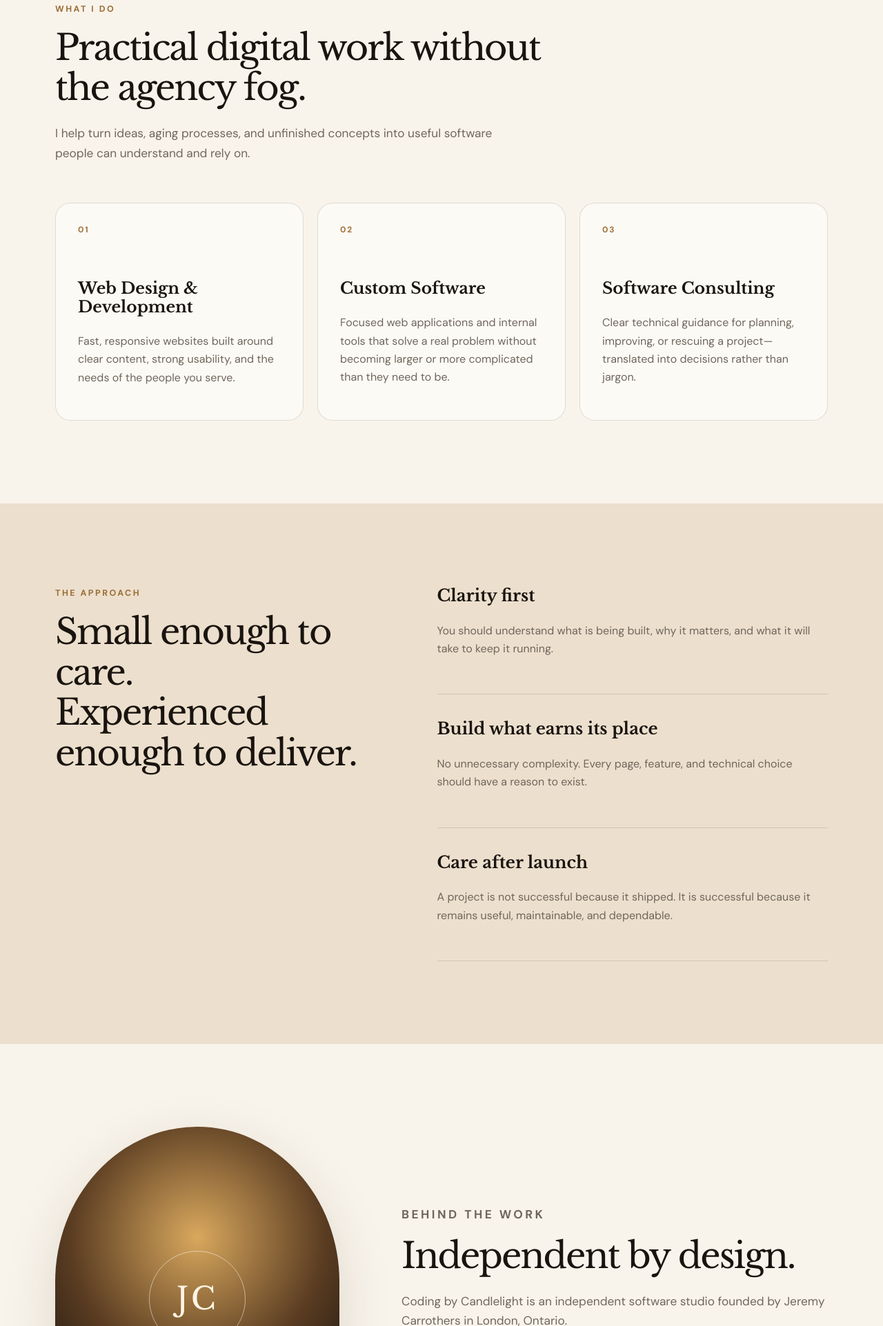
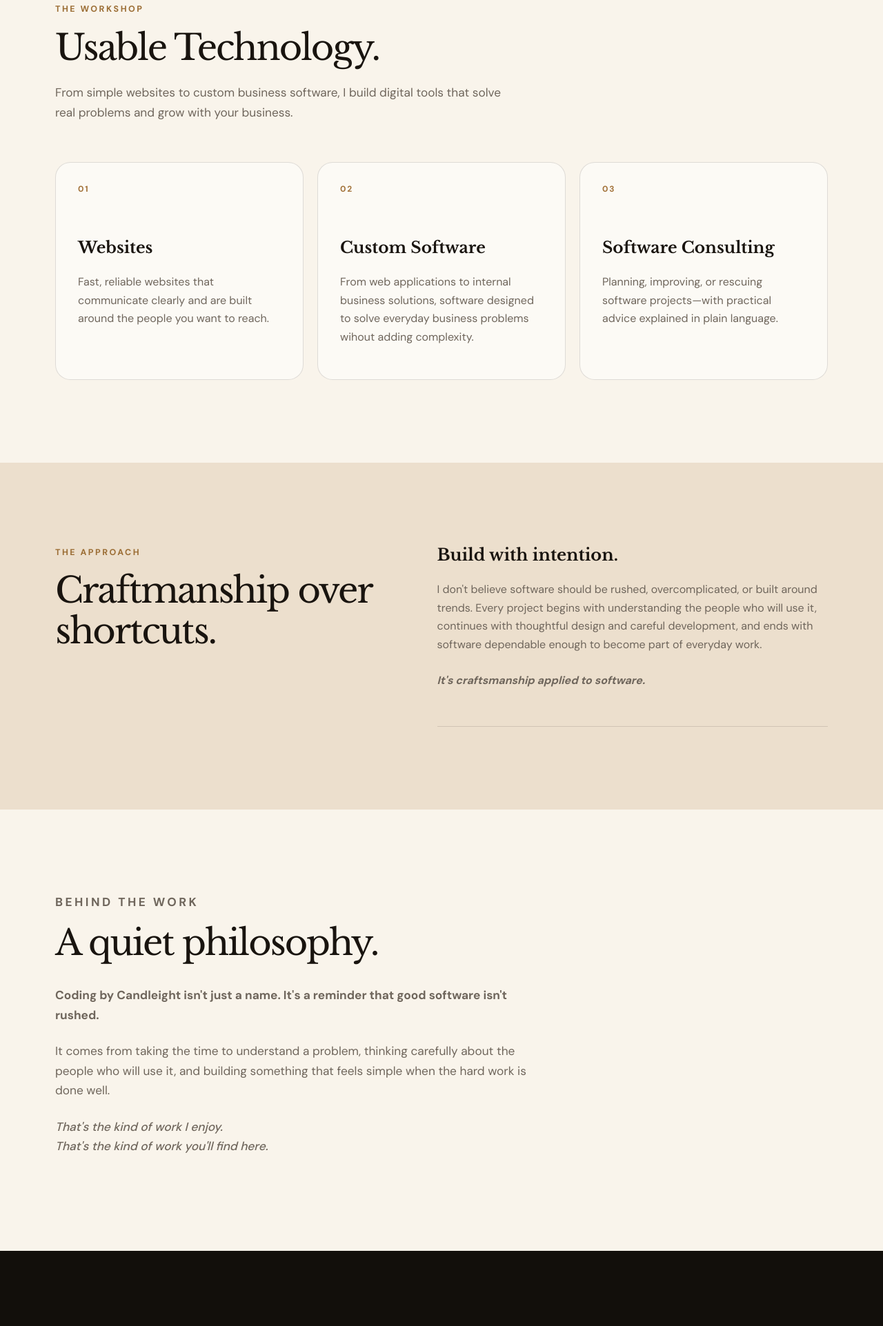
Before and after one commit to JerCar/coding-by-candlelight, a plain HTML site: page index.html in a window 1280 px wide. Shown: the part 877-2800 px from the top of the page at 69% size. Drawn offline with nearby package versions, Linux system fonts and the light colour scheme.

Commit message:
Updated copy

```diff
--- a/index.html
+++ b/index.html
@@ -5,7 +5,7 @@
   <meta name="viewport" content="width=device-width, initial-scale=1">
   <meta name="description" content="Coding by Candlelight builds thoughtful websites, software, and digital tools for small organizations and independent businesses.">
   <meta name="theme-color" content="#120f0b">
-  <title>Coding by Candlelight | Thoughtful software, carefully made</title>
+  <title>Coding by Candlelight</title>
   <link rel="icon" href="favicon.svg" type="image/svg+xml">
   <link rel="preconnect" href="https://fonts.googleapis.com">
   <link rel="preconnect" href="https://fonts.gstatic.com" crossorigin>
@@ -36,7 +36,7 @@
         <a href="#services">Services</a>
         <a href="#approach">Approach</a>
         <a href="#about">About</a>
-        <a class="button button-small" href="#contact">Start a conversation</a>
+        <a class="button button-small" href="#contact">Tell me your idea</a>
       </nav>
     </div>
   </header>
@@ -46,9 +46,9 @@
       <div class="hero-glow" aria-hidden="true"></div>
       <div class="container hero-grid">
         <div class="hero-copy reveal">
-          <p class="eyebrow">Websites · Software · Consulting</p>
-          <h1>Thoughtful software,<br><em>carefully made.</em></h1>
-          <p class="hero-intro">Coding by Candlelight creates clear, dependable digital tools for small organizations, independent businesses, and people with good ideas worth building.</p>
+          <p class="eyebrow">Websites · Apps · Consulting</p>
+          <h1>Software deserves,<br><em>craftmanship.</em></h1>
+          <p class="hero-intro">Software isn't just code—it's something people rely on every day. It should feel intuitive, be dependable, and respect the people who use it.</p>
           <div class="hero-actions">
             <a class="button" href="#contact">Tell me about your project</a>
             <a class="text-link" href="#services">See what I build <span aria-hidden="true">↓</span></a>
@@ -81,26 +81,26 @@
     <section class="section services" id="services">
       <div class="container">
         <div class="section-heading reveal">
-          <p class="eyebrow">What I do</p>
-          <h2>Practical digital work without the agency fog.</h2>
-          <p>I help turn ideas, aging processes, and unfinished concepts into useful software people can understand and rely on.</p>
+          <p class="eyebrow">The Workshop</p>
+          <h2>Usable Technology.</h2>
+          <p>From simple websites to custom business software, I build digital tools that solve real problems and grow with your business.</p>
         </div>
 
         <div class="card-grid">
           <article class="service-card reveal">
             <span class="card-number">01</span>
-            <h3>Web Design & Development</h3>
-            <p>Fast, responsive websites built around clear content, strong usability, and the needs of the people you serve.</p>
+            <h3>Websites</h3>
+            <p>Fast, reliable websites that communicate clearly and are built around the people you want to reach.</p>
           </article>
           <article class="service-card reveal">
             <span class="card-number">02</span>
             <h3>Custom Software</h3>
-            <p>Focused web applications and internal tools that solve a real problem without becoming larger or more complicated than they need to be.</p>
+            <p>From web applications to internal business solutions, software designed to solve everyday business problems wihout adding complexity.</p>
           </article>
           <article class="service-card reveal">
             <span class="card-number">03</span>
             <h3>Software Consulting</h3>
-            <p>Clear technical guidance for planning, improving, or rescuing a project—translated into decisions rather than jargon.</p>
+            <p>Planning, improving, or rescuing software projects—with practical advice explained in plain language.</p>
           </article>
         </div>
       </div>
@@ -110,35 +110,39 @@
       <div class="container approach-grid">
         <div class="section-heading reveal">
           <p class="eyebrow">The approach</p>
-          <h2>Small enough to care.<br>Experienced enough to deliver.</h2>
+          <h2>Craftmanship over shortcuts.</h2>
         </div>
         <div class="principles">
           <div class="principle reveal">
-            <h3>Clarity first</h3>
-            <p>You should understand what is being built, why it matters, and what it will take to keep it running.</p>
-          </div>
-          <div class="principle reveal">
-            <h3>Build what earns its place</h3>
-            <p>No unnecessary complexity. Every page, feature, and technical choice should have a reason to exist.</p>
-          </div>
-          <div class="principle reveal">
-            <h3>Care after launch</h3>
-            <p>A project is not successful because it shipped. It is successful because it remains useful, maintainable, and dependable.</p>
+            <h3>Build with intention.</h3>
+            <p>I don't believe software should be rushed, overcomplicated, or built around trends. Every project begins with understanding the people who will use it, continues with thoughtful design and careful development, and ends with software dependable enough to become part of everyday work.
+              <br><br><em><strong>It's craftsmanship applied to software.</em></strong></p>
           </div>
         </div>
       </div>
     </section>
 
     <section class="section about" id="about">
-      <div class="container about-grid">
-        <div class="about-panel reveal">
-          <div class="monogram">JC</div>
-        </div>
+      <div class="container">
         <div class="about-copy reveal">
           <p class="eyebrow">Behind the work</p>
-          <h2>Independent by design.</h2>
-          <p>Coding by Candlelight is an independent software studio founded by Jeremy Carrothers in London, Ontario.</p>
-          <p>It exists to do careful, honest work: listening closely, solving the right problem, and building technology that feels human at the other end.</p>
+
+          <h2>A quiet philosophy.</h2>
+
+          <p>
+            <strong>Coding by Candleight isn't just a name. It's a reminder that good software isn't rushed.</strong>
+          </p>
+
+          <p>
+            It comes from taking the time to understand a problem, thinking
+            carefully about the people who will use it, and building something
+            that feels simple when the hard work is done well.
+          </p>
+
+          <p class="about-closing">
+            That's the kind of work I enjoy.<br>
+            That's the kind of work you'll find here.
+          </p>
         </div>
       </div>
     </section>
@@ -146,9 +150,9 @@
     <section class="section contact" id="contact">
       <div class="container contact-inner reveal">
         <p class="eyebrow">Have something in mind?</p>
-        <h2>Let’s make it real.</h2>
-        <p>Tell me what you are trying to build, improve, or figure out. A good first conversation should leave things clearer than they were before.</p>
-        <a class="button button-light" href="mailto:jeremycarrothers@gmail.com">jeremycarrothers@gmail.com</a>
+        <h2>Let's build something worthwhile.</h2>
+        <p>Whether it's an idea, a website, or a piece of software, every project starts with a conversation.</p>
+        <a class="button button-light" href="mailto:jeremycarrothers@gmail.com">Start the conversation.</a>
       </div>
     </section>
   </main>
--- a/styles.css
+++ b/styles.css
@@ -103,10 +103,34 @@ h2 { margin-bottom: 22px; font-size: clamp(2.25rem, 4vw, 4rem); font-weight: 400
 .principle h3 { font-family: "Libre Baskerville", serif; font-size: 1.5rem; }
 .principle p { color: var(--muted); }
 
-.about { background: #f9f4eb; }
-.about-grid { display: grid; grid-template-columns: .8fr 1.2fr; align-items: center; gap: 90px; }
-.about-panel { min-height: 500px; display: grid; place-items: center; border-radius: 50% 50% 8% 8% / 45% 45% 8% 8%; background: radial-gradient(circle at 50% 32%, #d9a85e, #5b3d22 46%, #211811 75%); box-shadow: var(--shadow); }
-.monogram { width: 140px; height: 140px; display: grid; place-items: center; border: 1px solid rgba(255,255,255,.5); border-radius: 50%; color: #fff4e4; font: 400 2.8rem/1 "Libre Baskerville", serif; letter-spacing: .08em; }
+  .about { background: #f9f4eb; }
+  .about {
+    background: #f9f4eb;
+  }
+
+  .about-copy {
+    max-width: 780px;
+  }
+
+  .about-copy h2 {
+    margin-bottom: 2rem;
+  }
+
+  .about-copy p {
+    max-width: 700px;
+    color: var(--muted);
+    font-size: 1.08rem;
+  }
+
+  .about-copy p + p {
+    margin-top: 1.5rem;
+  }
+
+  .about-closing {
+    margin-top: 2.5rem;
+    font-style: italic;
+    font-weight: 500;
+  }
 .about-copy p { color: var(--muted); font-size: 1.08rem; }
 
 .contact { color: #fff7eb; text-align: center; background: var(--night); }
```
